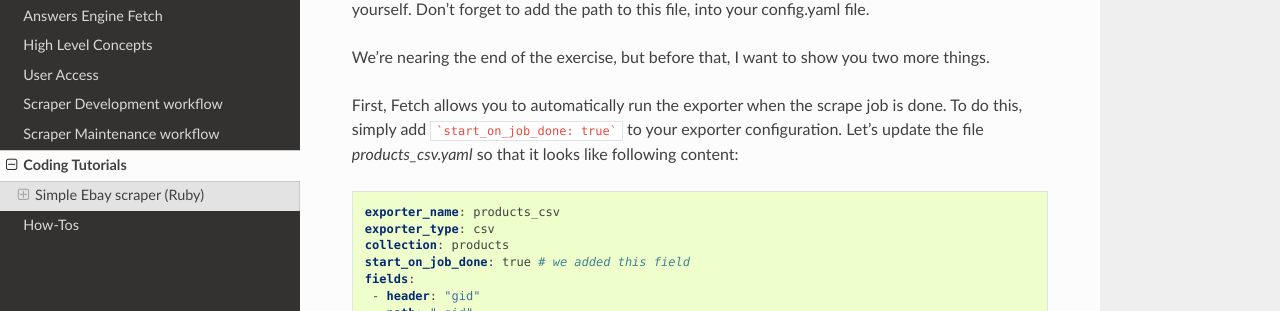
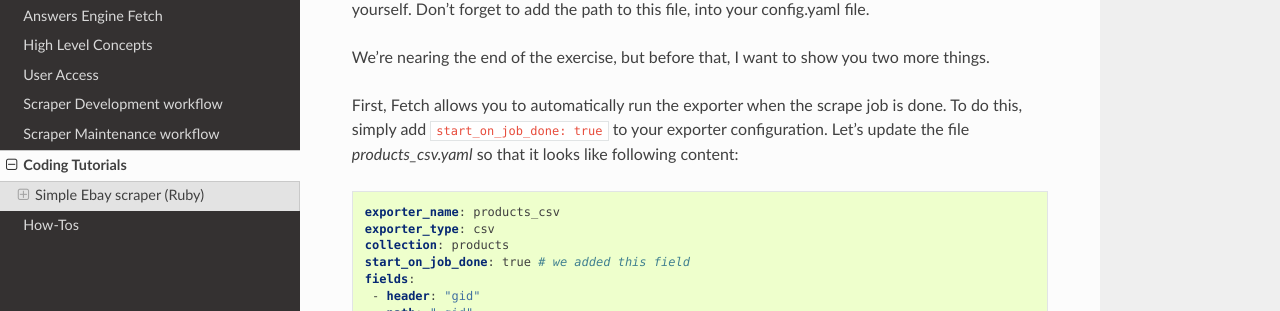
Before and after one commit to answersengine/documentations, a Sphinx documentation site: the page built from source/coding_tutorials.rst, in a window 1280 px wide and 900 px high, scrolled down 31274 px. Shown: the part 136-447 px from the top of the window. Built offline with Sphinx 7.4.7 and the Read the Docs theme 2.0.0, drawn with Linux system fonts in a browser that asks for light colours.

Commit message:
fix minor typo

````diff
--- a/source/coding_tutorials.rst
+++ b/source/coding_tutorials.rst
@@ -1526,7 +1526,7 @@ Since you’ve done this a couple of times now, go ahead and commit and deploy t
 We’re nearing the end of the exercise, but before that, I want to show you two more things.
 
 First, Fetch allows you to automatically run the exporter when the scrape job is done.
-To do this, simply add ```start_on_job_done: true``` to your exporter configuration.
+To do this, simply add ``start_on_job_done: true`` to your exporter configuration.
 Let's update the file `products_csv.yaml` so that it looks like following content:
 
 .. code-block:: yaml
````
